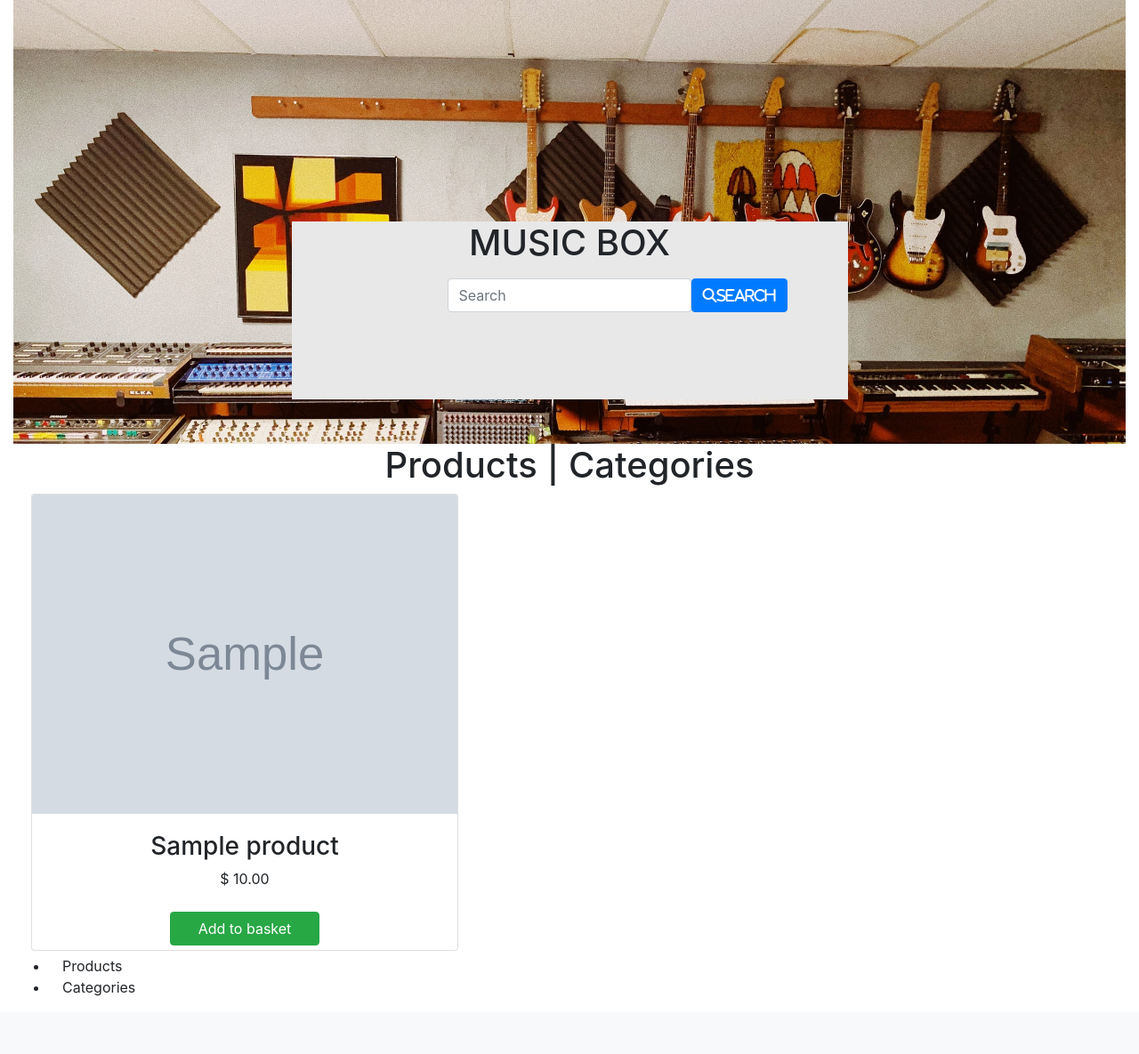
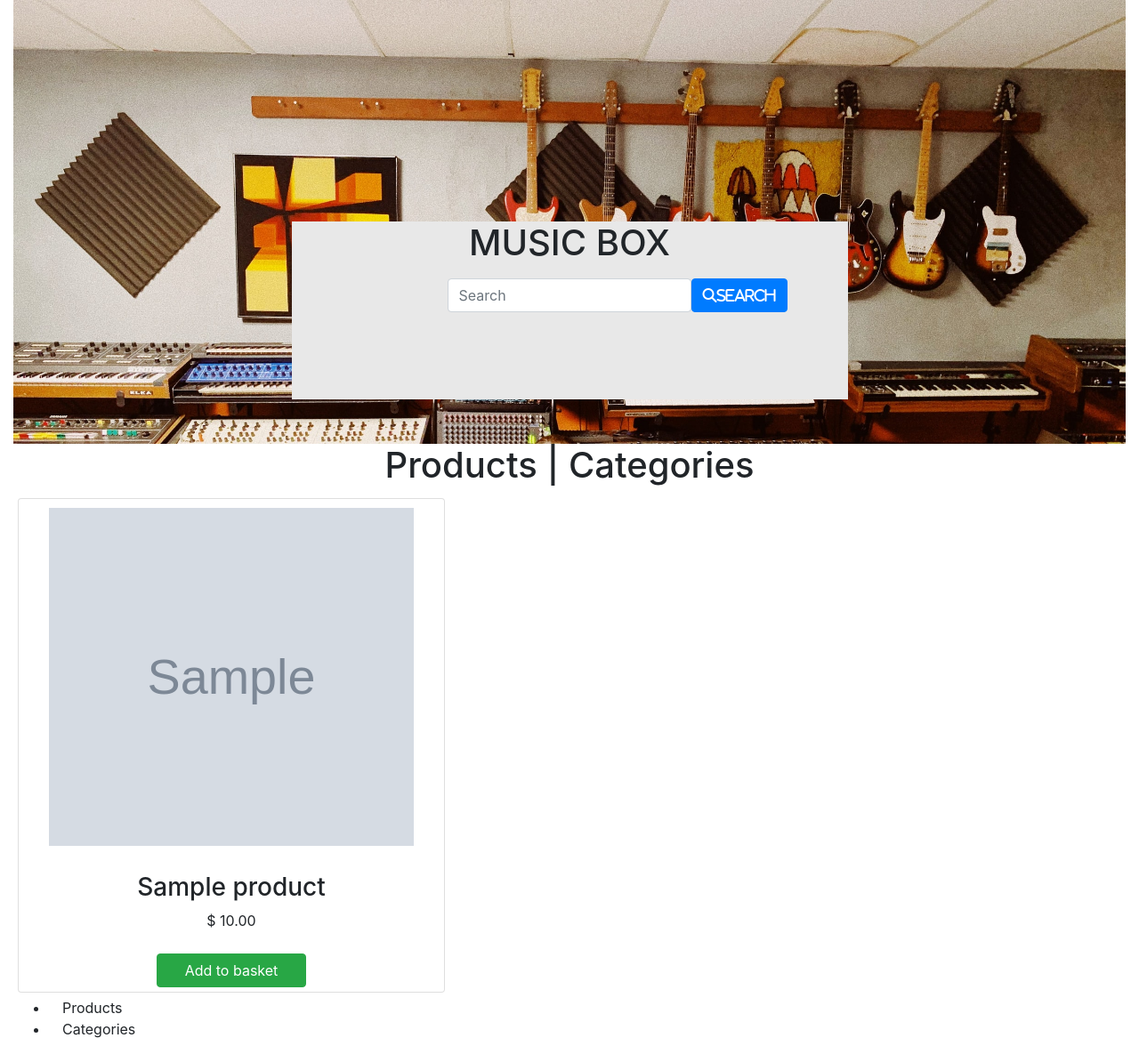
Before and after one commit to stuartj073/music-box, a Django app: page / in a window 1280 px wide. Shown: the part 57-1242 px from the top of the page at 89% size. Before the commit the page ends 1177 px from the top, so only its background shows below. Run offline with Django 4.2, Linux system fonts and the light colour scheme; tables that the repository leaves empty hold one stand-in row (values such as "Sample post"); grey boxes marked "Sample" are stand-in pictures; some libraries are stand-ins or nearby versions.

Commit message:
Add row div to index page

```diff
--- a/home/templates/home/index.html
+++ b/home/templates/home/index.html
@@ -23,8 +23,9 @@
 </section>
 <section class="container-fluid">
     <h1 class="center-align">Products | <a href="{% url 'category' %}">Categories</a></h1>
+        <div class="row">
             {% for product in products %}
-    <div class="col-12 col-md-6 col-lg-4">
+            <div class="col-12 col-md-6">
                 <div class="card" style="width: 30rem;">
                     {% if product.image_url %}
                         <a href="{% url 'product_detail' product.id %}"><img class="card-img-top" src="{{ product.image_url }}" alt="Card image cap"></a>
@@ -39,6 +40,7 @@
                 </div>
             </div>
             {% endfor %}
+        </div>
     <ul>
         <li class="col-12 col-md-6"><a href="{% url 'products' %}">Products</a></li>
         <li class="col-12 col-md-6"><a href="{% url 'category' %}">Categories</a></li>
--- a/static/css/base.css
+++ b/static/css/base.css
@@ -60,6 +60,7 @@ h1 .cover {
 
 /************************************* PRODUCTS ***/
 
+
 .btn-success {
     color: #fff;
     background-color: #28a745;
@@ -75,6 +76,9 @@ h1 .cover {
 
 .card img {
     margin: 0 auto;
+    padding:10px;
+    height:400px;
+    width:90%;
 }
 
 .card-body {
```
Lines whose indentation alone changed are shown as unchanged.
